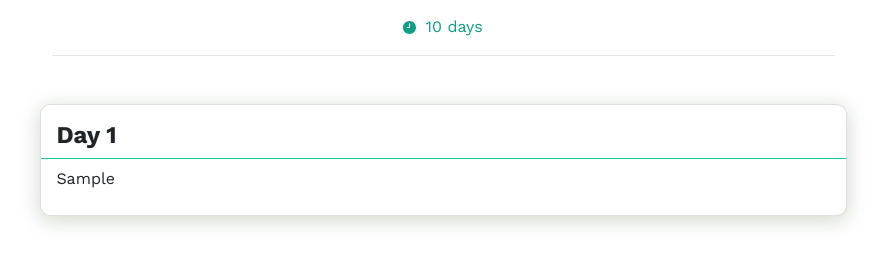
After one commit to sragvivadali/IntelliTrip, a Flask app: template templates/visit.html in a window 1280 px wide. The commit adds this page. Shown: the part 588-854 px from the top of the page, without its empty margins (197-1083 px from the left). Run offline with Flask 3, Linux system fonts and the light colour scheme; the template is opened without the code that fills it: most values are stand-ins (such as "Sample title", 1, 10 or a date in 2020); some libraries are stand-ins or nearby versions.

Commit message:
Finished mvp

```diff
--- a/app.py
+++ b/app.py
@@ -12,46 +12,13 @@ import string
 app = Flask(__name__)
 app.secret_key = "thisisasecretkeydonttellanyone"
 
-def getItinerary():
-
-	url = "https://gpt-chatbotapi.p.rapidapi.com/ask"
-
-	headers = {
-		"content-type": "application/json",
-		"X-RapidAPI-Key": "1245c0d08cmsh6048f1f2b40e429p1f824ejsnda64bb5ace07",
-		"X-RapidAPI-Host": "gpt-chatbotapi.p.rapidapi.com"
-	}
-
-	promptInput = input("Where do you want to visit? ")
-	prompt = "Things you must do at " + promptInput
-	payload = {"query": prompt}
-
-	dataCity = requests.request("POST", url, json=payload, headers=headers)
-
-	json_txt_city = dataCity.text
-
-	data = json.loads(json_txt_city)
-	response = data['response']
-
-	promptIt = "Given these locations, make a detailed day by day itinerary for a $500 budget per day while including resturants and hotel: \n" + response
-	payload = {"query": promptIt}
-
-	dataPlan = requests.request("POST", url, json=payload, headers=headers)
-
-	json_txt = dataPlan.text
-
-	dataIt = json.loads(json_txt)
-	response = dataIt['response']
-
-	print(response)
-
 users = []
 
 user1 = {
 	"email": "user1@gmail.com",
     "name": "User1",
     "prefs": ["cityhustler", "socialmediacrazy", "lovebirds", "naturelover"],
-    "trips": ["Lisbon", "New York", "Tokyo"],
+    "trips": ["Lisbon", "New York City", "Tokyo"],
 	"password": "test123",
     "group": ""
 }
@@ -180,6 +147,29 @@ def signup():
     elif request.method == "GET" or "currentUser" not in session:
         return render_template("signup.html")
 
+@app.route("/visit:<place>,<days>")
+def visit(place, days):
+    global users, groups
+
+    if "currentUser" not in session:
+        return redirect(url_for('login'))
+
+    actualPlace = place
+
+    for i in range(len(place)):
+        if place[i] == "%":
+            actualPlace = actualPlace[0:i] + " " + actualPlace[i + 4:]
+
+    dayPlans = callAPI(actualPlace, days)
+
+    session["currentUser"]["trips"].insert(0, actualPlace)
+
+    for user in users:
+        if user["email"] == session["currentUser"]["email"]:
+            user["trips"] = session["currentUser"]["trips"]
+
+    return render_template("visit.html", place=actualPlace, dayPlans=dayPlans, days=days)
+
 @app.route("/group", methods=["POST", "GET"])
 def group():
     global users, groups
@@ -301,13 +291,13 @@ def callAPI(place, time):
   else:
     firstChcoie = currUser["prefs"][0]
 
-  co = cohere.Client('XN7jFJbkwwW4DAvC2QGNn7L9TGbYOSBjFF6W5lEB') # This is your trial API key
+  co = cohere.Client('D5xfH4vJcpMK3guiHwsGJ1KuutLhaNRbU3JsJb0x') # This is your trial API key
 
   prompt = ("make a detailed %s day itinerary with five things to do per day including specific restaurants in %s for a user interested in secluded areas, tourist spots, adrenaline activities" %(time,place))
   # prompt = ("make a %s day itinerary with specific restaurants for %s" % (time,place))
 
   response = co.generate(
-    model='865f8fee-b3d2-402a-9fb5-46f57be0d4d6-ft',
+    model='da0398d8-9a0f-4b8b-b670-6e6bbc304e41-ft',
     prompt= prompt,
     max_tokens=2000, #944
     temperature=0.9,
@@ -322,14 +312,12 @@ def callAPI(place, time):
 
   for i in range(len(plan)):
       if plan[i:i+5] == '\nDay ':
-          dayPlans.append(plan[start:i-1])
+          dayPlans.append(plan[start + 7:i-1])
           start = i
 
-  dayPlans.append(plan[start:])
+  dayPlans.append(plan[start + 7:])
   dayPlans.pop(0)
   return dayPlans
-
-
 
 @app.context_processor
 def context_processor():
--- /dev/null
+++ b/static/css/visit.css
@@ -0,0 +1,90 @@
+body {
+    font-family: 'Work Sans', sans-serif !important;
+  }
+
+  .container {
+    margin: 3rem auto;
+    padding: 0rem 2rem;
+  }
+
+  .title {
+    font-size: 2.5rem;
+    text-align: center;
+    padding-top: 1rem;
+    margin-bottom: 1.3rem;
+    font-family: 'Work Sans';
+    font-weight: bold;
+  }
+
+  .picture {
+    display: block;
+    margin-left: auto;
+    margin-right: auto;
+    width: 75%;
+  }
+
+  .desc {
+    font-family: 'Work Sans';
+    text-align: center;
+    padding: 1rem;
+    margin-bottom: 1rem;
+    color: #0c9f84;
+  }
+
+  .line {
+    display: block;
+    margin-left: auto;
+    margin-right: auto;
+    width: 75%;
+    font-weight: lighter;
+  }
+
+  .previous {
+    text-decoration: none;
+    display: inline-block;
+    padding: 8px 16px;
+    background-color: #0fcaa8;
+    color: white;
+    font-weight: bold;
+  }
+
+  .previous:hover{
+    background-color: #1b9f87;
+    color: white;
+  }
+
+  .round {
+    margin-left: 2rem;
+    position: fixed;
+    border-radius: 50%;
+  }
+
+  .body {
+    margin-left: auto;
+    margin-right: auto;
+    width: 100%;
+  }
+
+  .card {
+    box-shadow: 0 4px 20px 0 rgba(38, 87, 11, 0.23);
+    transition: 0.3s;
+    border-radius: 10px;
+    margin-left: auto;
+    margin-right: auto;
+    margin-bottom: 50px;
+    width: 75%;
+  }
+
+  .first {
+    padding-top: 1rem;
+    padding-left: 1rem;
+    margin-bottom: 0.5rem;
+    font-size: 1.5rem;
+    font-weight: 500;
+    float:center; /* add this */
+  }
+  .second {
+    border-top: 1px solid #0fcaa8 ;
+    padding: 0.5rem 1rem;
+    overflow: hidden; /* if you don't want #second to wrap below #first */
+  }
--- /dev/null
+++ b/templates/visit.html
@@ -0,0 +1,70 @@
+<!DOCTYPE html>
+<html>
+<head>
+    <!-- Required meta tags -->
+    <meta charset="utf-8">
+    <meta name="viewport" content="width=device-width, initial-scale=1, shrink-to-fit=yes">
+
+    <!-- Bootstrap CSS -->
+    <link rel="stylesheet" href="https://stackpath.bootstrapcdn.com/bootstrap/4.4.1/css/bootstrap.min.css" integrity="sha384-Vkoo8x4CGsO3+Hhxv8T/Q5PaXtkKtu6ug5TOeNV6gBiFeWPGFN9MuhOf23Q9Ifjh" crossorigin="anonymous">
+
+    <!-- CSS stylesheets -->
+    <link rel="stylesheet" href="{{ url_for('static', filename='css/static.css') }}">
+    <link rel="stylesheet" href="{{ url_for('static', filename='css/visit.css') }}">
+
+    <!-- Google Fonts -->
+    <link rel="preconnect" href="https://fonts.googleapis.com">
+    <link rel="preconnect" href="https://fonts.gstatic.com" crossorigin>
+    <link href="https://fonts.googleapis.com/css2?family=Work+Sans:ital,wght@0,100;0,200;0,300;0,400;0,500;0,600;0,700;0,800;0,900;1,100;1,200;1,300;1,400;1,500;1,600;1,700;1,800;1,900&display=swap" rel="stylesheet">
+
+    <!-- Icons -->
+    <script src="https://kit.fontawesome.com/deef0bf4ed.js" crossorigin="anonymous"></script>
+
+    <title>IntelliTrip | Visit</title>
+    <link rel="stylesheet" href="https://cdnjs.cloudflare.com/ajax/libs/font-awesome/4.7.0/css/font-awesome.min.css">
+
+</head>
+<body>
+    <a href="/" class="previous round"><i class="fa fa-angle-left" style="font-size:24px"></i></a>
+    <div class= "container">
+        <div class = "header">
+
+            <h4 class="title">{{ place }}</h4>
+            <img class="picture" src="https://source.unsplash.com/1600x900/?{{ place }} Landscape" alt="">
+            <div class="desc">
+                <span>
+                    <svg fill="currentColor" height="13px" width="13px" version="1.1" id="Layer_1" xmlns="http://www.w3.org/2000/svg" xmlns:xlink="http://www.w3.org/1999/xlink" x="0px" y="0px"
+                    viewBox="0 0 512 512" style="enable-background:new 0 0 512 512; color: #0c9f84;" xml:space="preserve">
+                    <g>
+                        <g>
+                            <path d="M256,0C114.837,0,0,114.837,0,256s114.837,256,256,256s256-114.837,256-256S397.163,0,256,0z M277.333,256
+                            c0,11.797-9.536,21.333-21.333,21.333h-85.333c-11.797,0-21.333-9.536-21.333-21.333s9.536-21.333,21.333-21.333h64v-128
+                            c0-11.797,9.536-21.333,21.333-21.333s21.333,9.536,21.333,21.333V256z"/>
+                        </g>
+                    </g>
+                </svg>
+                <span class="ml-1">{{ days }} days</span></span>
+                <hr class = "line"/>
+
+            </div>
+            <div class = "body">
+
+                {% set ns = namespace(c = 1) %}
+                {% for dayPlan in dayPlans %}
+
+                    <div class="card">
+                        <h4 class = "first"><b>Day {{ ns.c }}</b></h4>
+                        <div class = "second">
+                            <p>{{ dayPlan }}</p>
+                            </div>
+                        </div>
+                    </div>
+
+                    {% set ns.c = ns.c + 1 %}
+
+                {% endfor %}
+
+            </div>
+        </div>
+    </body>
+</html>
```
Also changed, not shown: static/css/group.css (+22 -3 lines), static/css/static.css (+98 -5 lines), static/js/script.js (+41 -0 lines), templates/group.html (+12 -7 lines), templates/index.html (+33 -13 lines).
